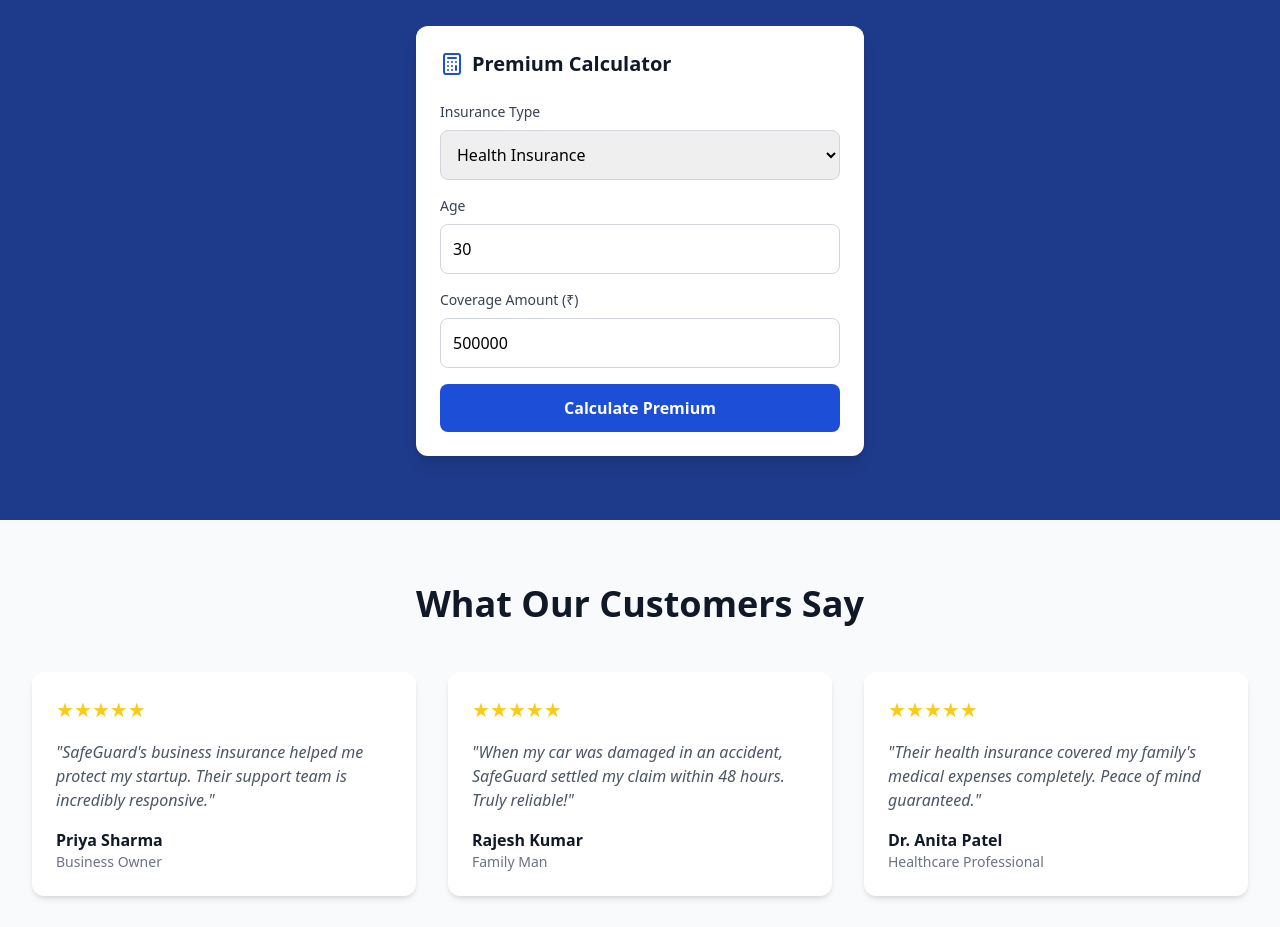
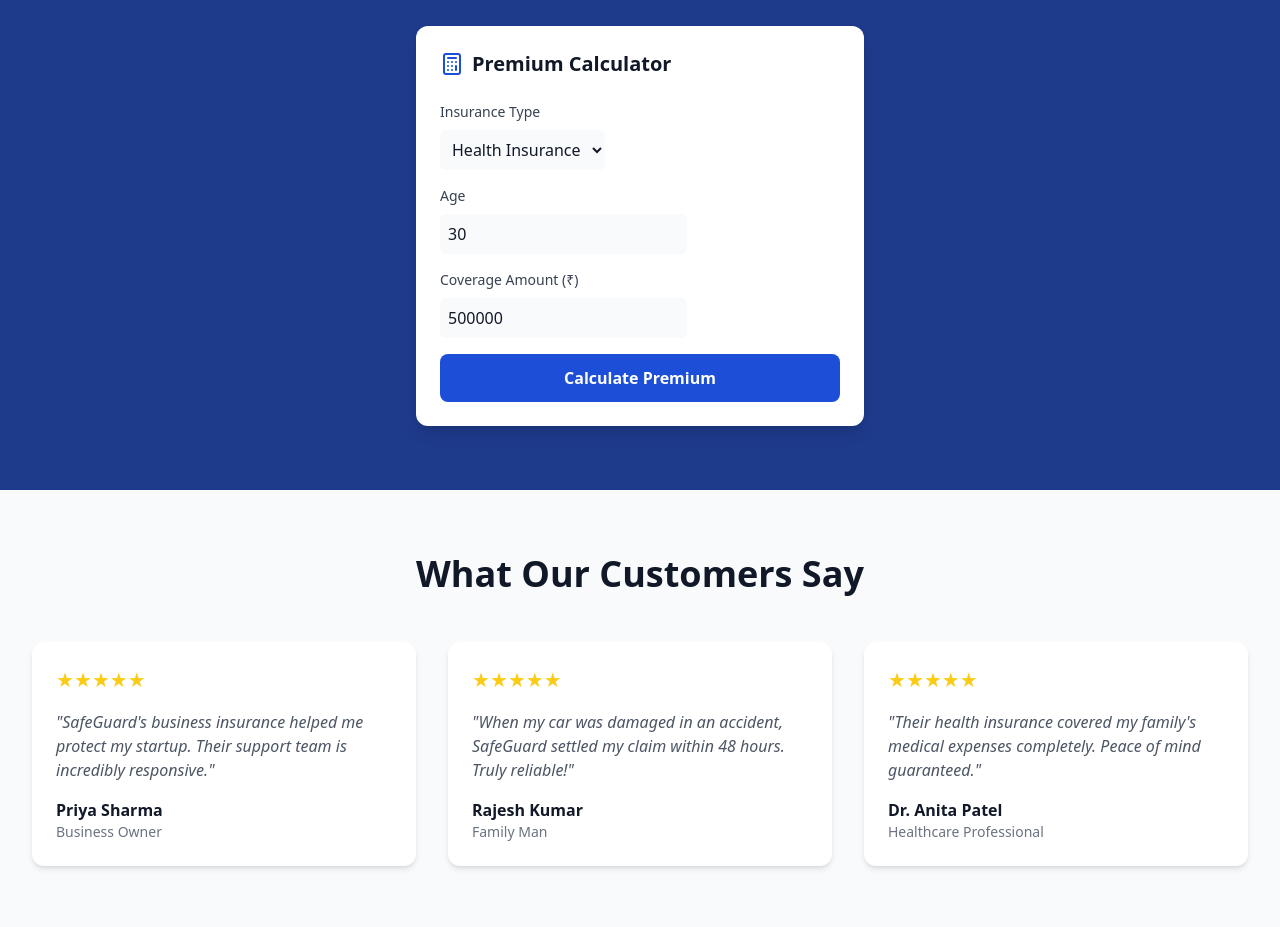
Before and after one commit to arvindsiram/Demo_Chatbot_Website_Project, a React (Vite) app: page / in a window 1280 px wide. Shown: the part 1880-2807 px from the top of the page. Built offline with nearby package versions, Linux system fonts and the light colour scheme.

Commit message:
Update QuoteCalculator.tsx

```diff
--- a/src/components/QuoteCalculator.tsx
+++ b/src/components/QuoteCalculator.tsx
@@ -36,7 +36,7 @@ const QuoteCalculator: React.FC = () => {
           <select
             value={request.productType}
             onChange={(e) => setRequest({ ...request, productType: e.target.value })}
-            className="w-full p-3 border border-gray-300 rounded-lg focus:ring-2 focus:ring-blue-500 focus:border-transparent"
+            className="p-2 rounded-md bg-gray-50 border-gray-300 text-gray-900 dark:bg-slate-800 dark:border-slate-600 dark:text-white"
           >
             <option value="health">Health Insurance</option>
             <option value="life">Life Insurance</option>
@@ -53,7 +53,7 @@ const QuoteCalculator: React.FC = () => {
             type="number"
             value={request.age || ''}
             onChange={(e) => setRequest({ ...request, age: parseInt(e.target.value) })}
-            className="w-full p-3 border border-gray-300 rounded-lg focus:ring-2 focus:ring-blue-500 focus:border-transparent"
+            className="p-2 rounded-md bg-gray-50 border-gray-300 text-gray-900 dark:bg-slate-800 dark:border-slate-600 dark:text-white"
             placeholder="Enter your age"
           />
         </div>
@@ -66,7 +66,7 @@ const QuoteCalculator: React.FC = () => {
             type="number"
             value={request.coverage || ''}
             onChange={(e) => setRequest({ ...request, coverage: parseInt(e.target.value) })}
-            className="w-full p-3 border border-gray-300 rounded-lg focus:ring-2 focus:ring-blue-500 focus:border-transparent"
+            className="p-2 rounded-md bg-gray-50 border-gray-300 text-gray-900 dark:bg-slate-800 dark:border-slate-600 dark:text-white"
             placeholder="Enter coverage amount"
           />
         </div>
```
